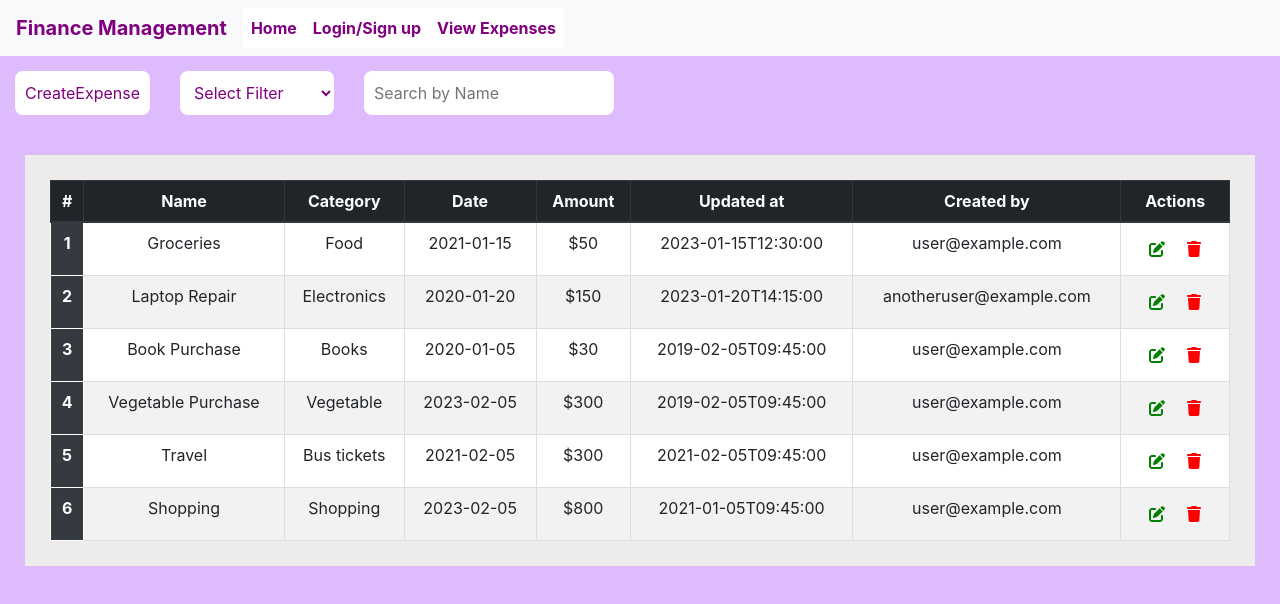
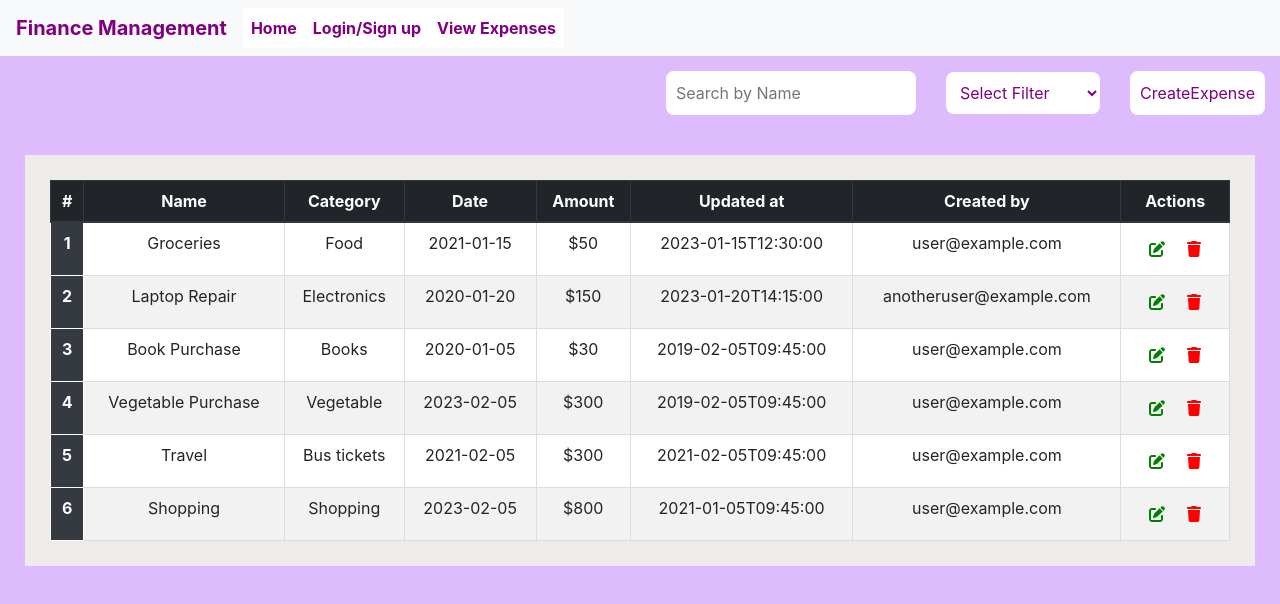
Before and after one commit to palle-divya-latha/finance-management, a React (Create React App) app: page /viewexpenses in a window 1280 px wide. Shown: the top 604 px of the page. Built offline with nearby package versions, Linux system fonts and the light colour scheme.

Commit message:
Update ViewExpenses.js

```diff
--- a/src/components/View-expenses/ViewExpenses.js
+++ b/src/components/View-expenses/ViewExpenses.js
@@ -111,6 +111,12 @@ const ExpenseTable = () => {
       });
     }
 
+      filteredExpenses.sort((a, b) => {
+    const dateA = new Date(a.date);
+    const dateB = new Date(b.date);
+    return dateA - dateB;
+  });
+
     if (searchText) {
       filteredExpenses = filteredExpenses.filter((expense) =>
         expense.name.toLowerCase().includes(searchText.toLowerCase())
@@ -122,11 +128,68 @@ const ExpenseTable = () => {
 
   return (
     <>
-      <div style={{ display: 'flex', flexDirection: 'row' }}>
+     <div
+  style={{
+    display: 'flex',
+    flexDirection: 'row',
+    justifyContent: 'flex-end',
+    alignItems: 'center',
+  }}
+>
+  <div
+  className='searchdiv'
+  >
+    {/* Search input button code starts here */}
+    <input
+      style={{
+        cursor: 'pointer',
+        backgroundColor: 'white',
+        color: 'purple',
+        border: 'none',
+        padding: '10px',
+        borderRadius: '8px',
+        margin: '15px',
+        marginRight: '15px',
+        maxWidth: '250px',
+        outline: 'none',
+      }}
+      className="searchbtn"
+      type="text"
+      placeholder="Search by Name"
+      value={searchText}
+      onChange={(e) => setSearchText(e.target.value)}
+    />
+    {/* Search input button code ends here */}
+  </div>
 
-      {/* create button code starts here*/}
+  <div>
+    {/* Select filter button code starts here */}
+    <select
+      style={{
+        cursor: 'pointer',
+        backgroundColor: 'white',
+        color: 'purple',
+        border: 'none',
+        padding: '10px',
+        borderRadius: '8px',
+        margin: '15px',
+        outline: 'none',
+      }}
+      className="select-month-btn"
+      value={filterOption}
+      onChange={(e) => setFilterOption(e.target.value)}
+    >
+      <option value="None">Select Filter</option>
+      <option value="Month">Filter by Month</option>
+      <option value="Year">Filter by Year</option>
+    </select>
+    {/* Select filter button code ends here */}
+  </div>
 
-        <button className='createbtn'
+  <div>
+    {/* Create button code starts here */}
+    <button
+      className="createbtn"
       onClick={() => setShowCreateModal(true)}
       style={{
         cursor: 'pointer',
@@ -136,62 +199,16 @@ const ExpenseTable = () => {
         padding: '10px',
         borderRadius: '8px',
         margin: '15px',
-            outline: 'none'
+        outline: 'none',
       }}
     >
       CreateExpense
     </button>
     {createExpenseError && <div className="error-message">{createExpenseError}</div>}
     <CreateExpense show={showCreateModal} onHide={() => setShowCreateModal(false)} onCreate={handleCreateExpense} />
+    {/* Create button code ends here */}
+  </div>
 
-         {/* create button code ends here*/}
-
-          {/* select filter button code starts here*/}
-
-        <select
-         style={{
-          cursor: 'pointer',
-          backgroundColor: 'white',
-          color: 'purple',
-          border: 'none',
-          padding: '10px',
-          borderRadius: '8px',
-          margin: '15px',
-          outline: 'none'
-        }}
-        className='select-month-btn'
-        value={filterOption} onChange={(e) => setFilterOption(e.target.value)}>
-          <option value="None"
-
-          >Select Filter</option>
-          <option value="Month">Filter by Month</option>
-          <option value="Year">Filter by Year</option>
-        </select>
-
-        {/* select filter button code ends here*/}
-
-        {/* search input button code starts here*/}
-
-        <input
-         style={{
-          cursor: 'pointer',
-          backgroundColor: 'white',
-          color: 'purple',
-          border: 'none',
-          padding: '10px',
-          borderRadius: '8px',
-          margin: '15px',
-          maxWidth: '250px',
-          outline: 'none'
-        }}
-        className='searchbtn'
-          type="text"
-          placeholder="Search by Name"
-          value={searchText}
-          onChange={(e) => setSearchText(e.target.value)}
-        />
-
-        {/* search input button code ends here*/}
 
         {/* Table code starts here*/}
 
```
Lines whose indentation alone changed are shown as unchanged.
